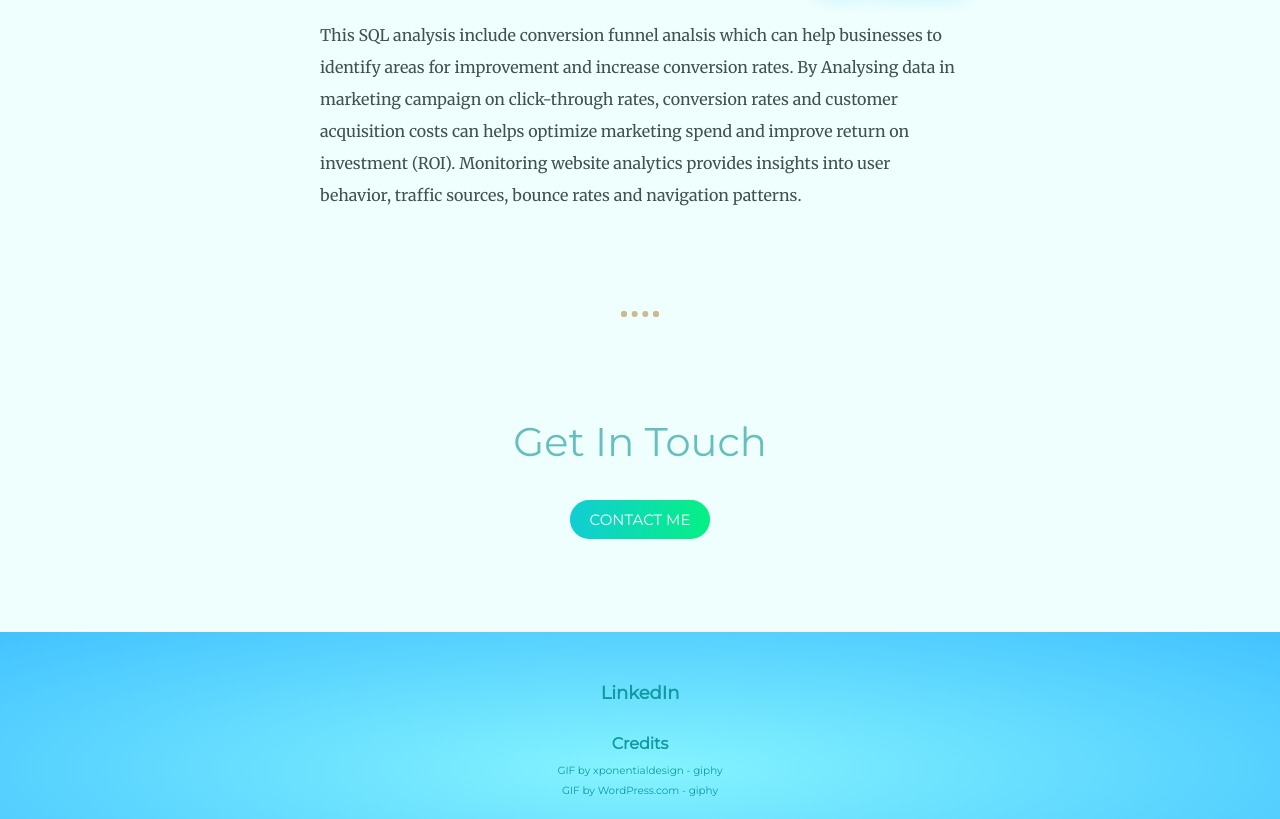
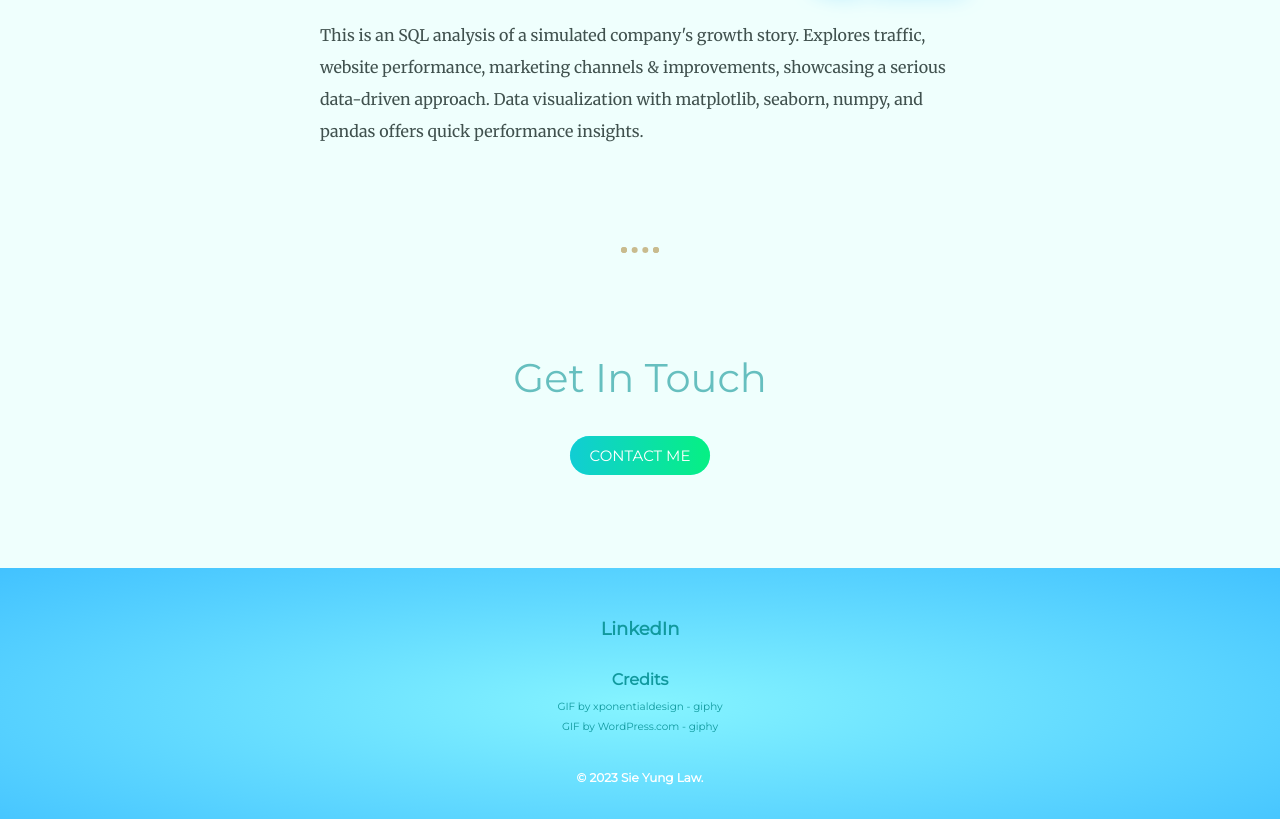
Before and after one commit to SieYung-Law/SYLaw-MYS.github.io, a plain HTML site: page index.html in a window 1280 px wide. Shown: the part 2289-3108 px from the top of the page. Drawn offline with Linux system fonts and the light colour scheme.

Commit message:
change on SQL description

```diff
--- a/index.html
+++ b/index.html
@@ -43,7 +43,7 @@
 		  <div class="skill-row">
 			<img class="data-visualisation" src="images/data-visualisation.gif" alt="data-visualisation">
 			<a class = "SQL" href = "https://github.com/SieYung-Law/SQL-Analysis-DataVisualisation-Project"> SQL and Data Visualisation</a>
-			<p>This SQL analysis include conversion funnel analsis which can help businesses to identify areas for improvement and increase conversion rates. By Analysing data in marketing campaign on click-through rates, conversion rates and customer acquisition costs can helps optimize marketing spend and improve return on investment (ROI). Monitoring website analytics provides insights into user behavior, traffic sources, bounce rates and navigation patterns. </p>
+			<p> This is an SQL analysis of a simulated company's growth story. Explores traffic, website performance, marketing channels & improvements, showcasing a serious data-driven approach. Data visualization with matplotlib, seaborn, numpy, and pandas offers quick performance insights. </p>
 		  </div>
 		</div>
 		<hr>
```
